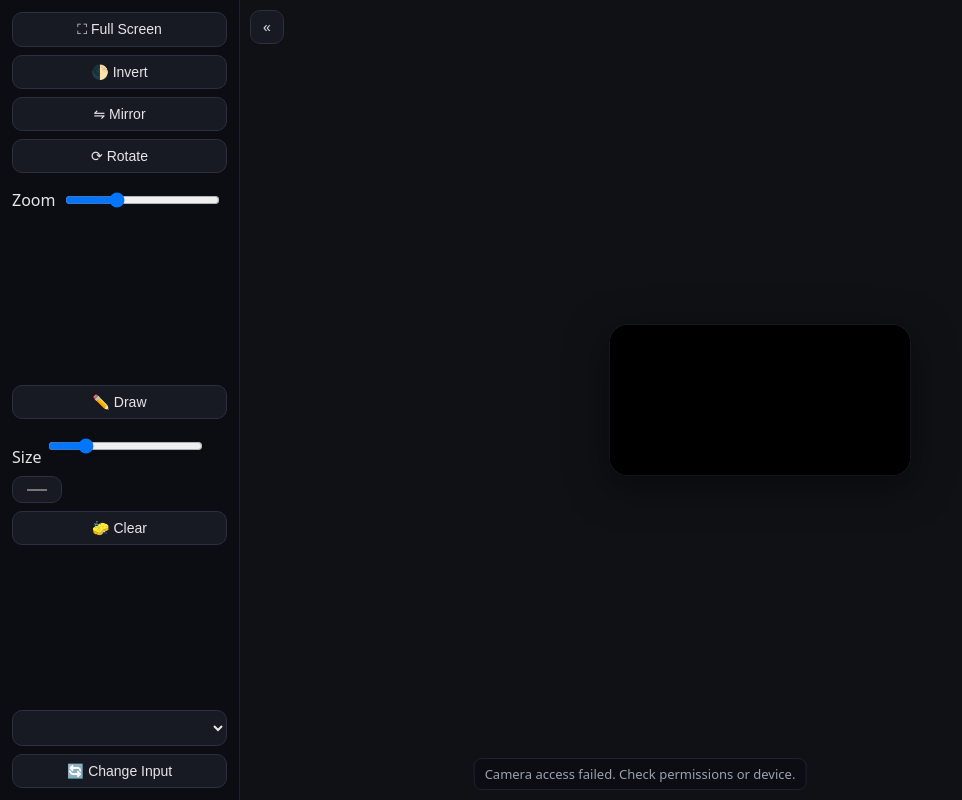
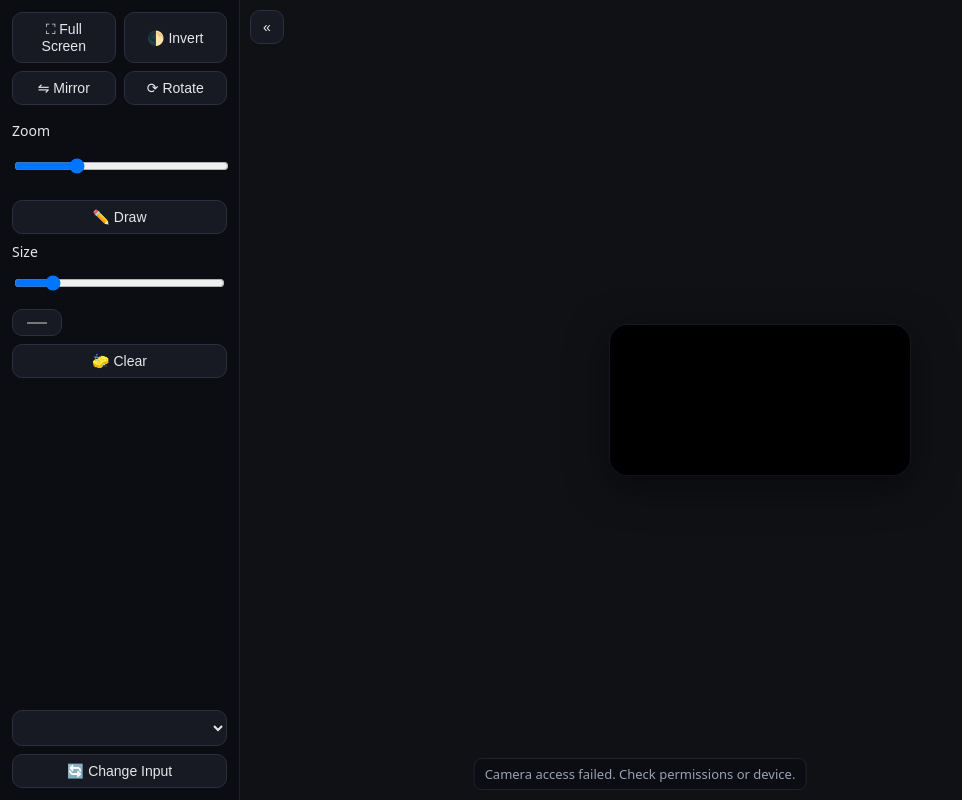
Before and after one commit to linuts/DocCam, a Flask app: page / in a window 1280 px wide. Shown: the whole page, without its empty margins (0-962 px from the left). Run offline with Flask 3, Linux system fonts and the light colour scheme; lists and menus that the app fills with data are empty; a map, chart or similar area stays blank.

Commit message:
feat: redesign sidebar layout

```diff
--- a/static/styles.css
+++ b/static/styles.css
@@ -17,7 +17,7 @@
   height: 100vh;
   display: flex;
   flex-direction: column;
-  gap: 12px;
+  gap: 16px;
   padding: 12px;
   border-right: 1px solid #1c2030;
   background: #0b0d12cc;
@@ -26,21 +26,42 @@
   transform: translateX(0);
   transition: transform 150ms ease;
 }
-.toolbar .left, .toolbar .middle, .toolbar .right {
-  display: flex; flex-direction: column; align-items: stretch; gap: 8px;
+.toolbar .section {
+  display: flex;
+  flex-direction: column;
+  gap: 8px;
 }
-.toolbar .middle { flex-grow: 1; justify-content: center; }
-.toolbar .right { justify-content: flex-end; }
+.toolbar .section-main {
+  display: grid;
+  grid-template-columns: repeat(2, 1fr);
+  gap: 8px;
+}
+.toolbar .section-zoom input[type="range"] {
+  width: 100%;
+}
+.toolbar .section-input {
+  margin-top: auto;
+}
+.toolbar label {
+  display: flex;
+  flex-direction: column;
+  gap: 4px;
+  font-size: 14px;
+}
 
-button, select, input[type="range"], input[type="color"] {
+button, select, input[type="color"] {
   background: #171a23; color: var(--fg);
   border: 1px solid #2a2f41; border-radius: 10px;
   padding: 8px 12px; font-size: 14px;
 }
+input[type="range"] {
+  background: #171a23;
+  border: 1px solid #2a2f41; border-radius: 10px;
+  padding: 0; height: 32px;
+}
 button:hover { border-color: var(--accent); }
 button.active { outline: 2px solid var(--accent); }
 
-label.zoom { display: inline-flex; gap: 8px; align-items: center; }
 
 #stage {
   height: 100vh;
--- a/templates/index.html
+++ b/templates/index.html
@@ -12,18 +12,19 @@
 <body>
   <button id="btnToggleMenu" class="menu-toggle" title="Toggle menu">«</button>
   <header class="toolbar">
-    <div class="left">
+    <div class="section section-main">
       <button id="btnFullscreen" title="Full screen">⛶ Full Screen</button>
       <button id="btnInvert" title="Invert colors">🌓 Invert</button>
       <button id="btnMirror" title="Mirror image">⇋ Mirror</button>
       <button id="btnRotate" title="Rotate 90°">⟳ Rotate</button>
-      <label class="zoom">
-        Zoom
-        <input id="zoomSlider" type="range" min="0.25" max="3" step="0.05" value="1">
-      </label>
     </div>
 
-    <div class="middle">
+    <div class="section section-zoom">
+      <label for="zoomSlider">Zoom</label>
+      <input id="zoomSlider" type="range" min="0.25" max="3" step="0.05" value="1">
+    </div>
+
+    <div class="section section-draw">
       <button id="btnDraw" title="Toggle draw mode">✏️ Draw</button>
       <label>
         Size
@@ -33,7 +34,7 @@
       <button id="btnClear" title="Clear drawings">🧽 Clear</button>
     </div>
 
-    <div class="right">
+    <div class="section section-input">
       <select id="inputSelect" title="Video input"></select>
       <button id="btnApplyInput" title="Apply selected input">🔄 Change Input</button>
     </div>
```
